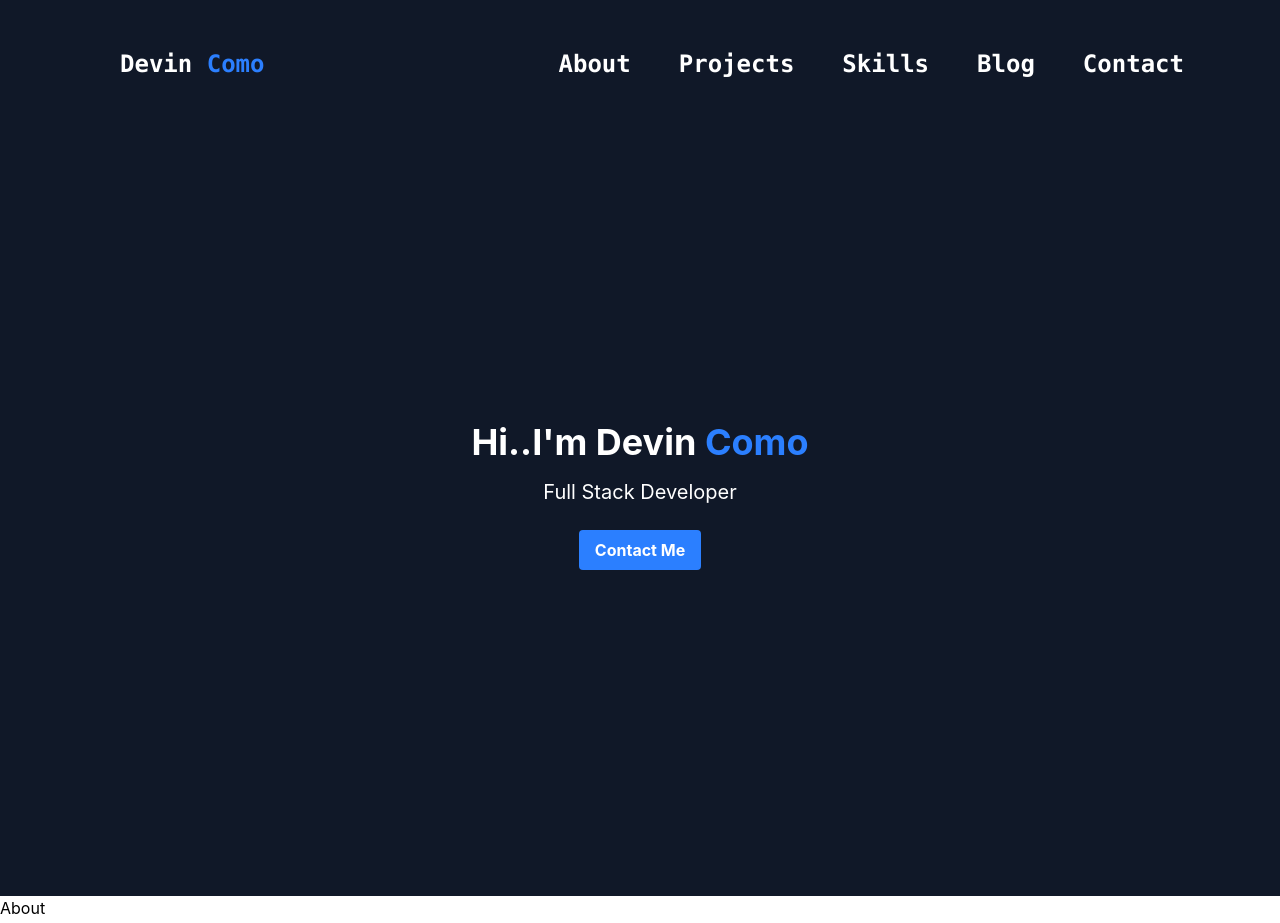
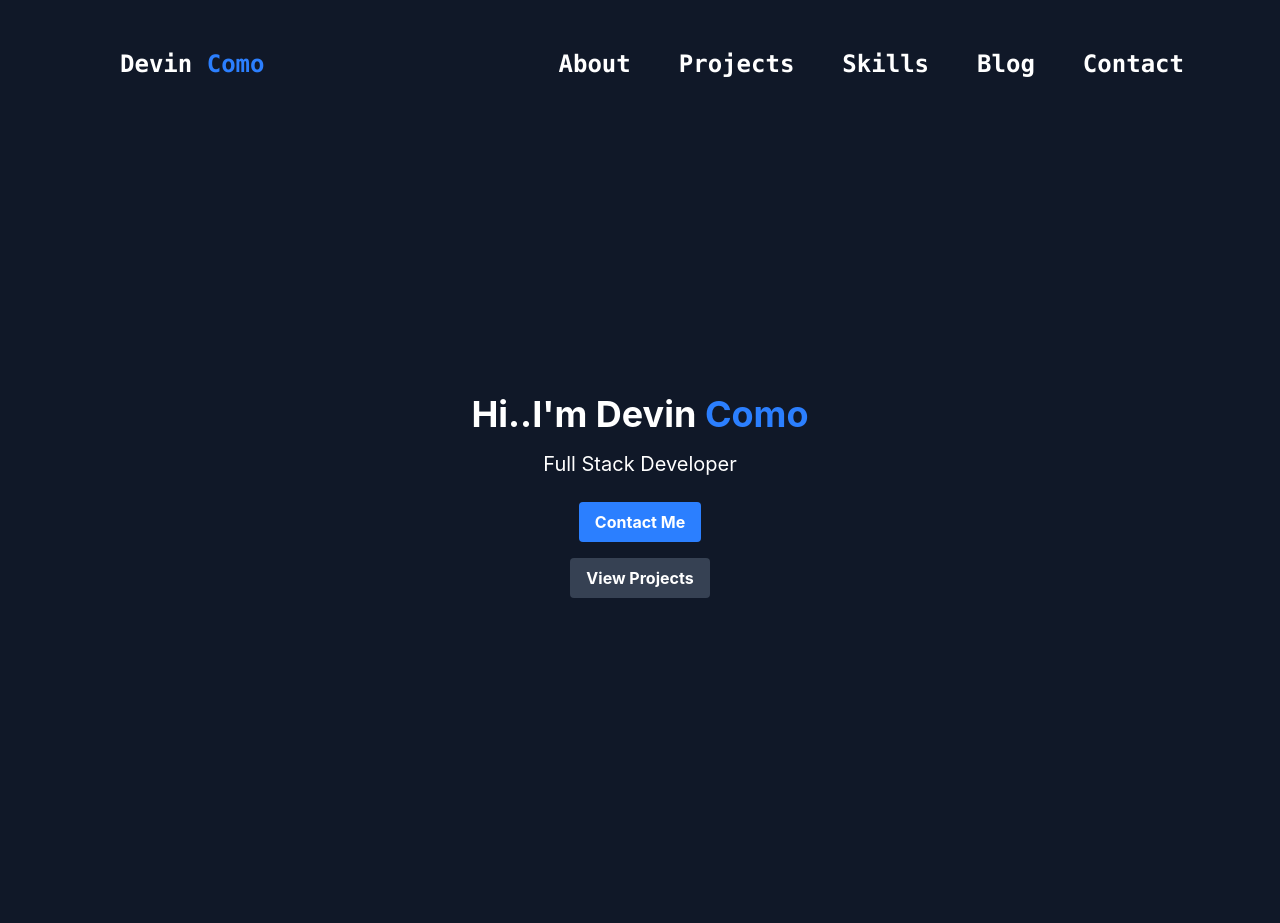
Before and after one commit to QuakerSoft/my-portfolio, a React (Vite) app: page / in a window 1280 px wide. Shown: the top 923 px of the page. Built offline with nearby package versions, Linux system fonts and the light colour scheme.

Commit message:
about fix

```diff
--- a/src/sections/About.jsx
+++ b/src/sections/About.jsx
@@ -1,8 +1,8 @@
 function About() {
   return (
-    <section id="about">
-      <h2>About</h2>
-      <p>A few sentences about who you are, what you're learning, and what you're looking for.</p>
+    <section className="about-section p-8 bg-gray-900 text-white">
+      <h2 className="text-2xl font-bold mb-4 text-center">About Me</h2>
+      <p className="mb-4">A few sentences about who you are, what you're learning, and what you're looking for.</p>
     </section>
   )
 }
--- a/src/sections/Hero.jsx
+++ b/src/sections/Hero.jsx
@@ -3,8 +3,11 @@ function Hero(){
         <section className="flex flex-col items-center justify-center min-h-screen p-8 bg-gray-900 text-white">
             <h1 className="text-4xl font-bold mb-4">Hi..I'm Devin <span className="text-blue-500">Como</span></h1>
             <p className="text-xl mb-6">Full Stack Developer</p>
-            <button className="bg-blue-500 hover:bg-blue-700 text-white font-bold py-2 px-4 rounded">
+            <button className="bg-blue-500 hover:bg-blue-700 text-white font-bold py-2 px-4 rounded ">
                 Contact Me
+            </button>
+            <button className="bg-gray-700 hover:bg-gray-900 text-white font-bold py-2 px-4 rounded mt-4">
+                View Projects
             </button>
         </section>
     )
```
